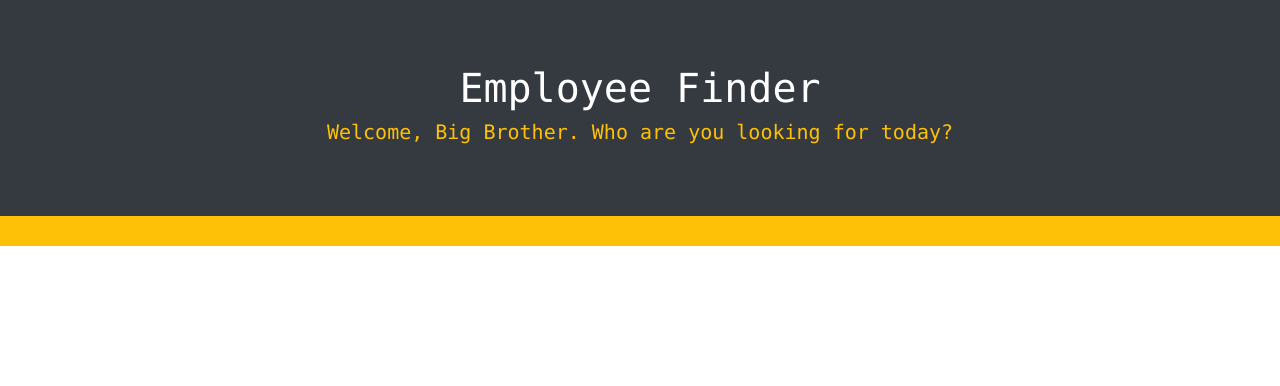
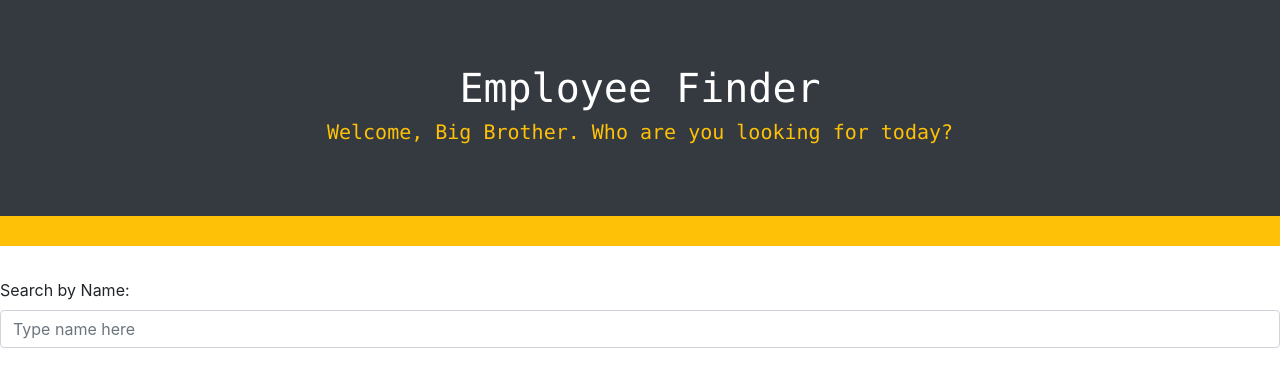
Before and after one commit to hdezbriant/Employee-Finder, a React (Create React App) app: page / in a window 1280 px wide. Shown: the top 386 px of the page. Built offline with nearby package versions, Linux system fonts and the light colour scheme.

Commit message:
added header and search to render

```diff
--- a/src/App.js
+++ b/src/App.js
@@ -1,9 +1,14 @@
 import React from "react";
 import Header from "./components/Header";
+import Wrapper from "./components/Wrapper";
+import Search from "./components/Search";
 
 function App() {
   return (
-    <Header />
+    <Wrapper>
+      <Header />
+      <Search />
+    </Wrapper>
   );
 }
 
```
